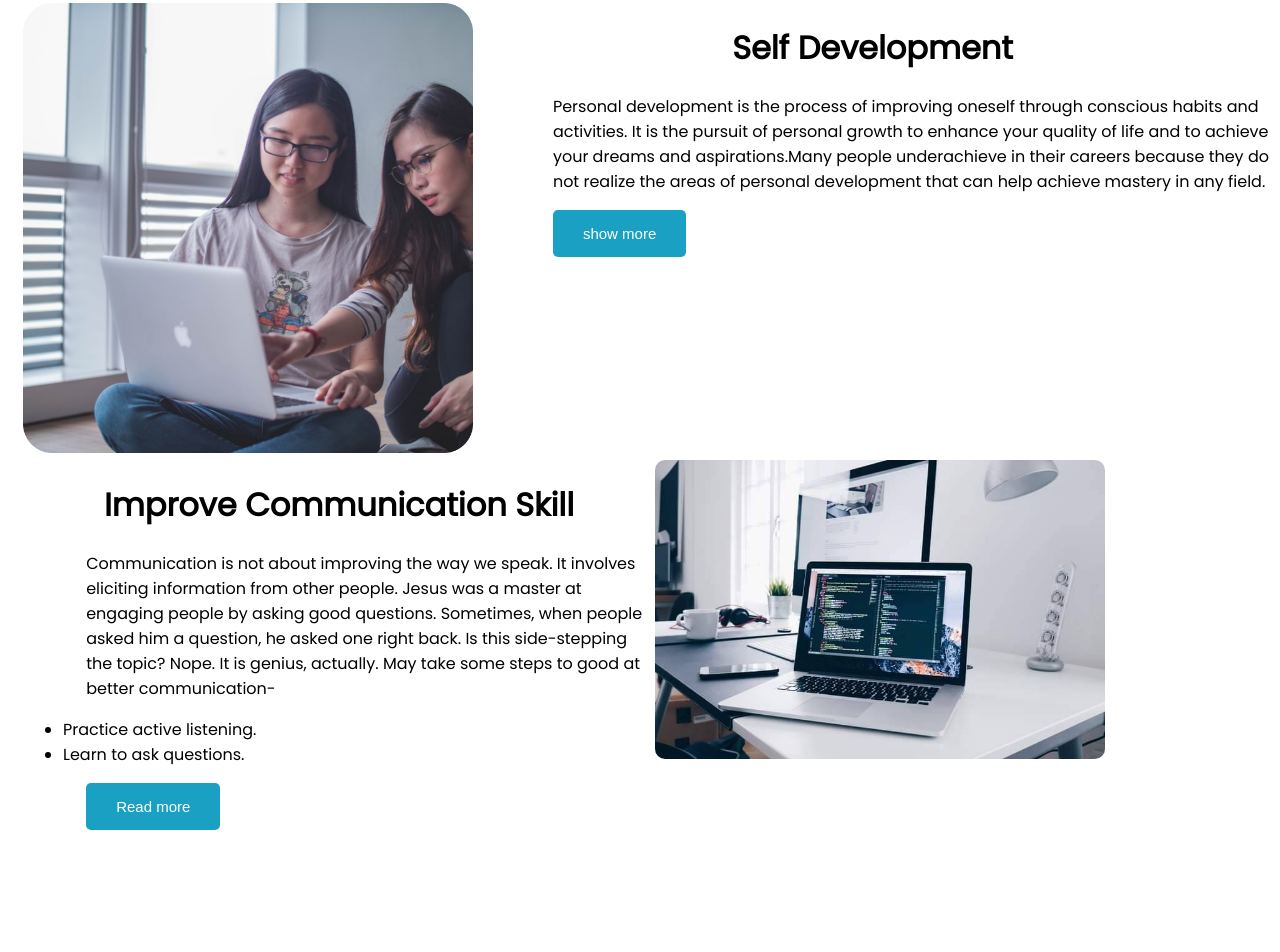
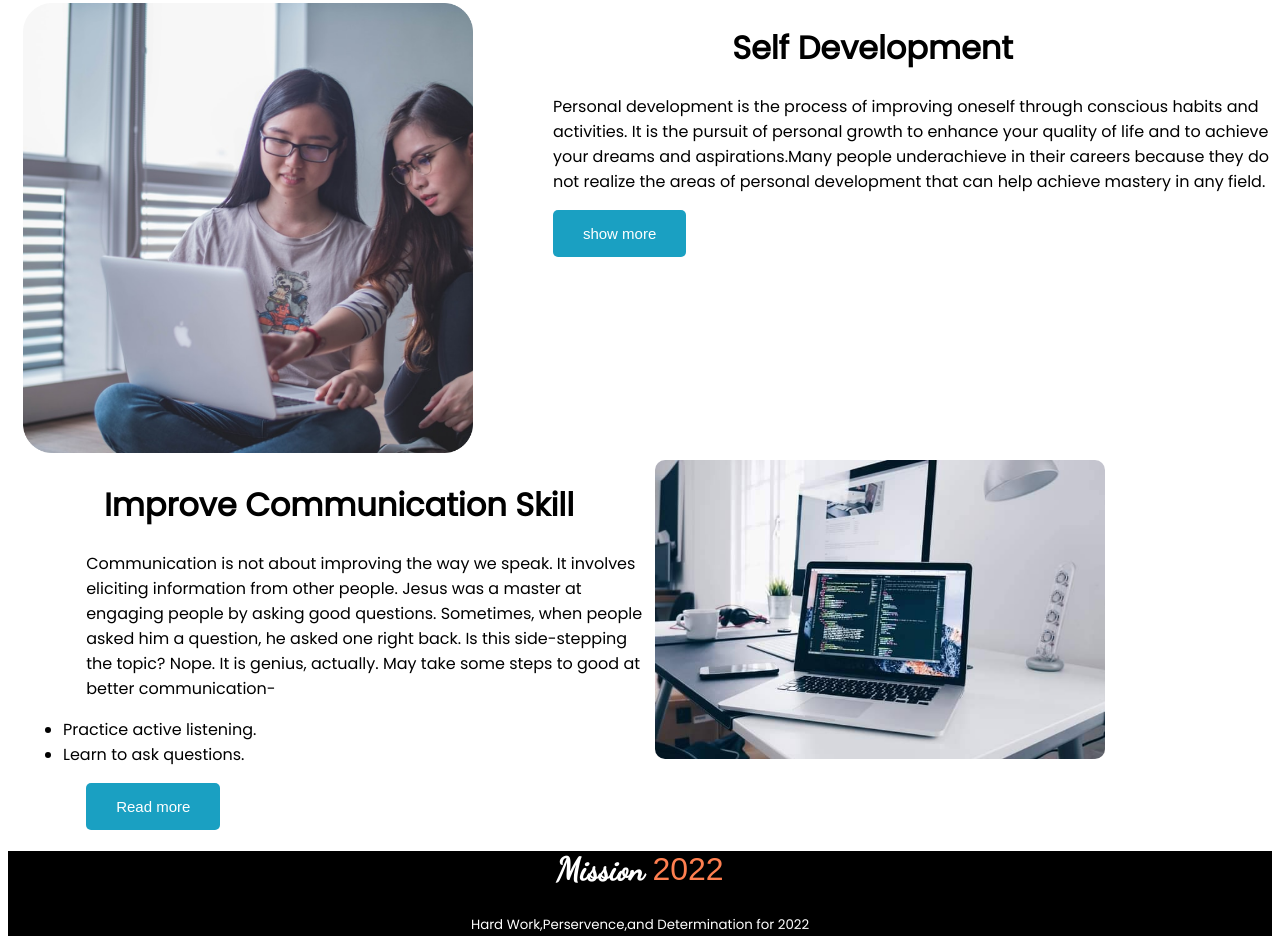
Before and after one commit to sadiafrin/assignment1, a plain HTML site: page index.html in a window 1280 px wide. Shown: the part 1338-2290 px from the top of the page. Before the commit the page ends 2176 px from the top, so only its background shows below. Drawn offline with Linux system fonts and the light colour scheme; a web font is replaced by a local one.

Commit message:
footer added

```diff
--- a/index.html
+++ b/index.html
@@ -5,6 +5,19 @@
     <meta http-equiv="X-UA-Compatible" content="IE=edge">
     <meta name="viewport" content="width=device-width, initial-scale=1.0">
     <title>assignment1</title>
+    <link rel="preconnect" href="https://fonts.googleapis.com">
+<link rel="preconnect" href="https://fonts.gstatic.com" crossorigin>
+<link href="https://fonts.googleapis.com/css2?family=Dancing+Script&family=Luxurious+Roman&family=Moon+Dance&family=Poppins&family=Roboto+Slab&family=The+Nautigal:wght@400;700&display=swap" rel="stylesheet">
+
+
+
+
+
+
+
+
+
+
     <link rel="preconnect" href="https://fonts.googleapis.com">
 <link rel="preconnect" href="https://fonts.gstatic.com" crossorigin>
 <link href="https://fonts.googleapis.com/css2?family=Poppins&family=Roboto+Slab&display=swap" rel="stylesheet">
@@ -108,7 +121,12 @@
 
     </div>
     </div>
-
+    <div>
+    <footer>
+        <h1 class="end"> Mission <sapn class="twenty-two">2022</sapn></h1>
+        <p> <small class="end1">Hard Work,Perservence,and Determination for 2022</small></p>
+    </footer>
+</div>
 
 
 
--- a/style.css
+++ b/style.css
@@ -117,3 +117,25 @@ h1{
     width:450px;
     border-radius: 10px;
 }
+footer{
+    text-align: center;
+    border-color: black;
+    border-width: 100px;
+    background-color: black;
+
+
+}
+.end{
+    color:white;
+    font-weight: 800;
+    font-family: 'Dancing Script', cursive;
+
+}
+.end1{
+    color:white;
+}
+.twenty-two{
+    color:coral;
+    font-family: fantasy;
+    font-weight: 400;
+}
```
